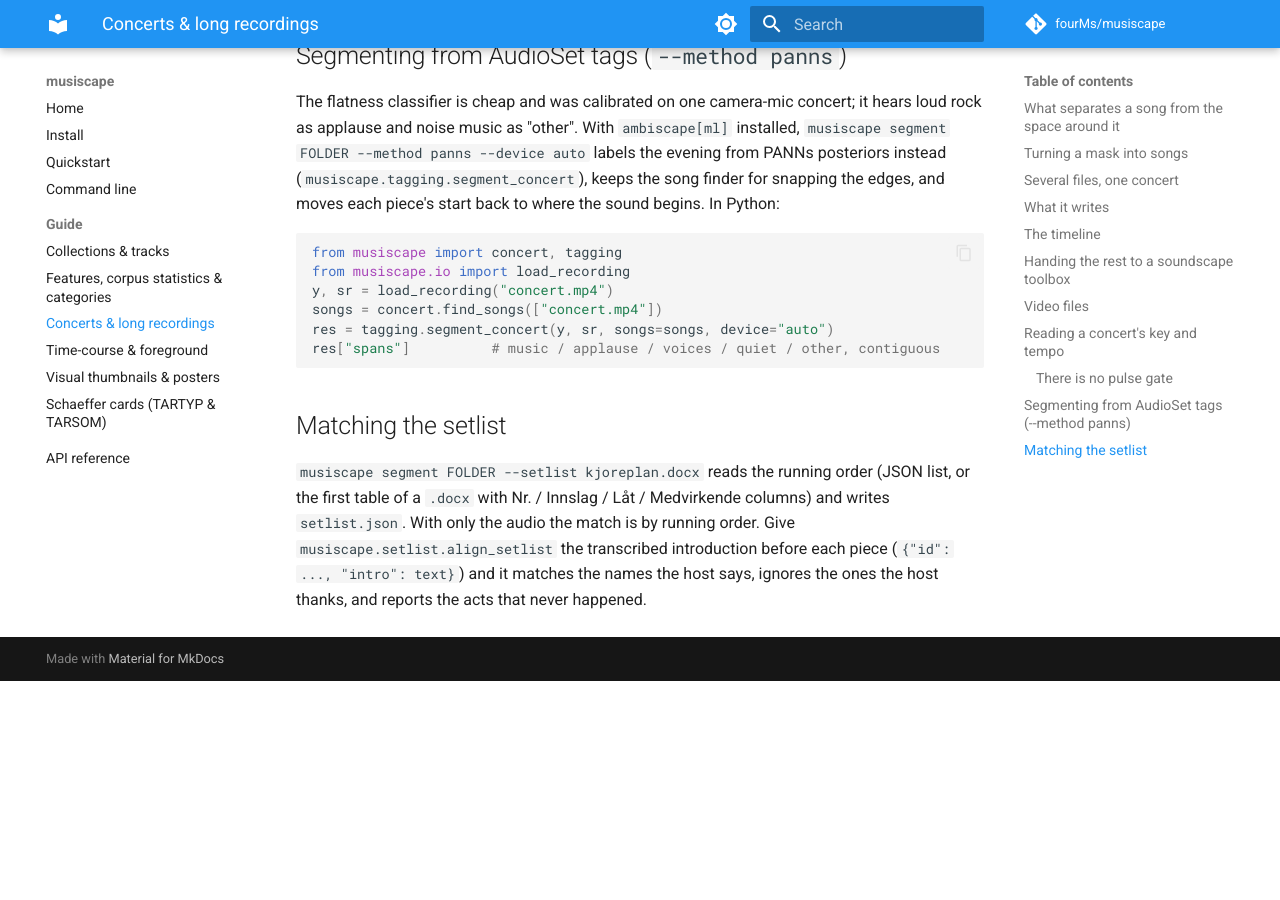
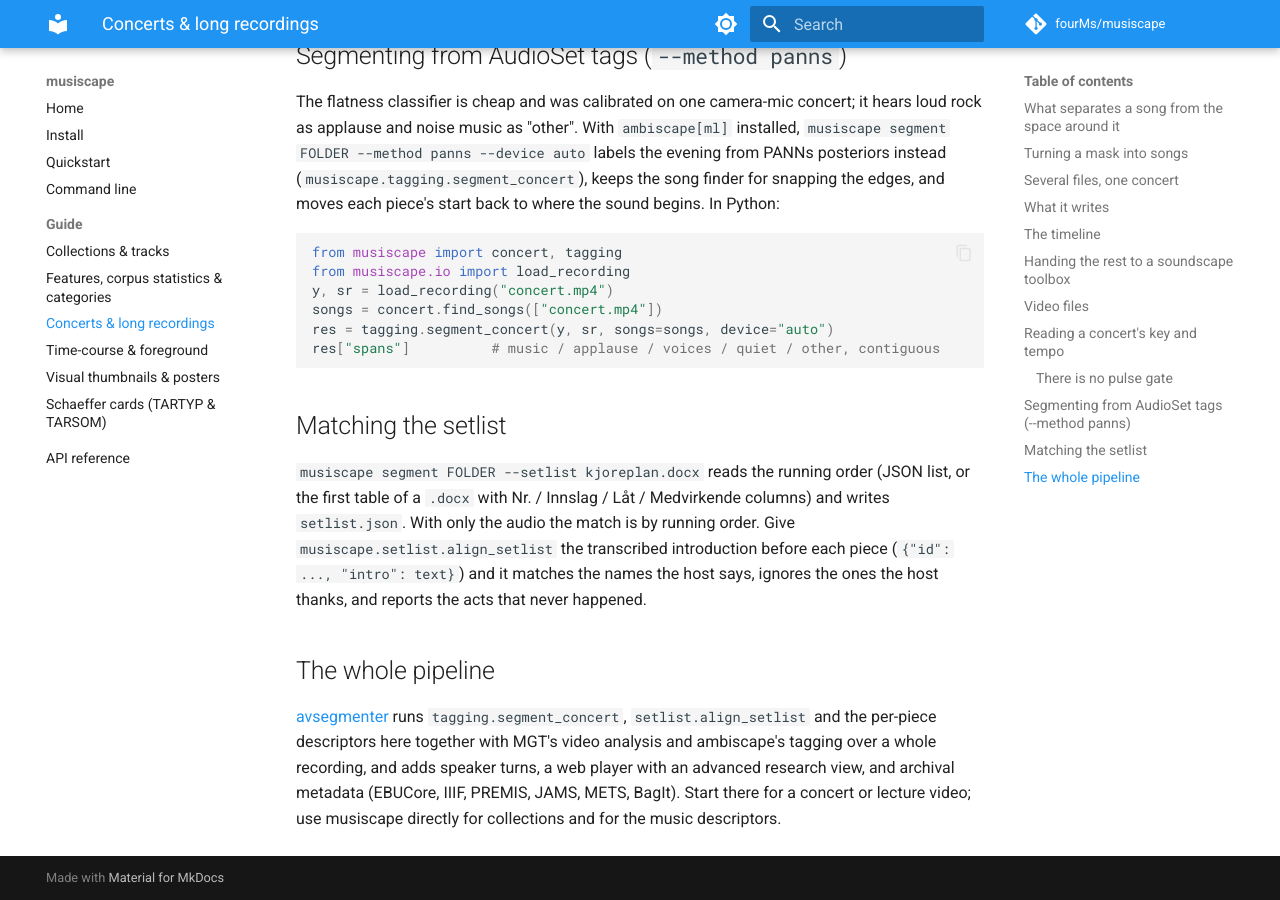
Before and after one commit to fourMs/musiscape, an MkDocs documentation site: the page built from docs/guide/concerts.md, in a window 1280 px wide and 900 px high, scrolled down 5098 px. Built offline with MkDocs 1.6.1 and Material for MkDocs 9.7.7, drawn with Linux system fonts in a browser that asks for light colours; comment, search, counter and statistics services are not loaded; before the commit the page ends 5779 px from its top, so only the background shows below that.

Commit message:
The concerts guide points to avsegmenter for whole recordings
Co-Authored-By: Claude Fable 5.1 <noreply@anthropic.com>
Claude-Session: https://claude.ai/code/session_01PcjBSXbXjqdj1tmYHoLiKd

```diff
--- a/docs/guide/concerts.md
+++ b/docs/guide/concerts.md
@@ -228,3 +228,12 @@ by running order. Give `musiscape.setlist.align_setlist` the transcribed
 introduction before each piece (`{"id": ..., "intro": text}`) and it matches the
 names the host says, ignores the ones the host thanks, and reports the acts that
 never happened.
+
+
+## The whole pipeline
+
+[avsegmenter](https://github.com/fourMs/avsegmenter) runs `tagging.segment_concert`, `setlist.align_setlist`
+and the per-piece descriptors here together with MGT's video analysis and ambiscape's tagging over a whole
+recording, and adds speaker turns, a web player with an advanced research view, and archival metadata
+(EBUCore, IIIF, PREMIS, JAMS, METS, BagIt). Start there for a concert or lecture video; use musiscape
+directly for collections and for the music descriptors.
```
